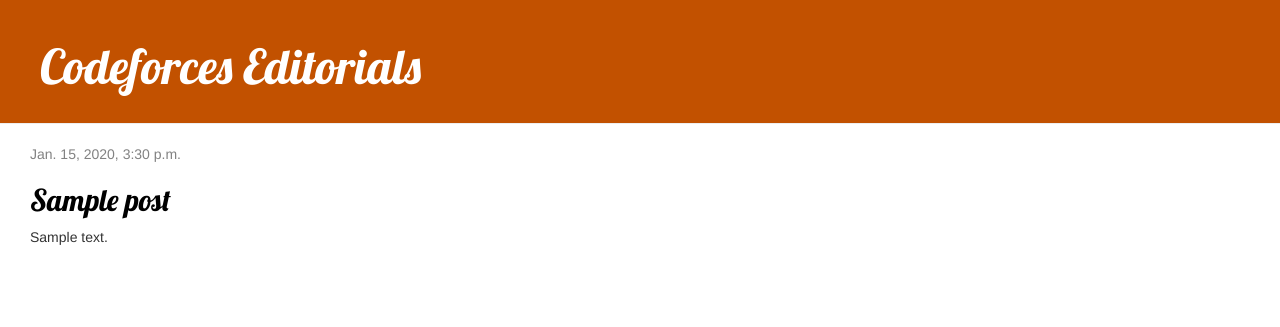
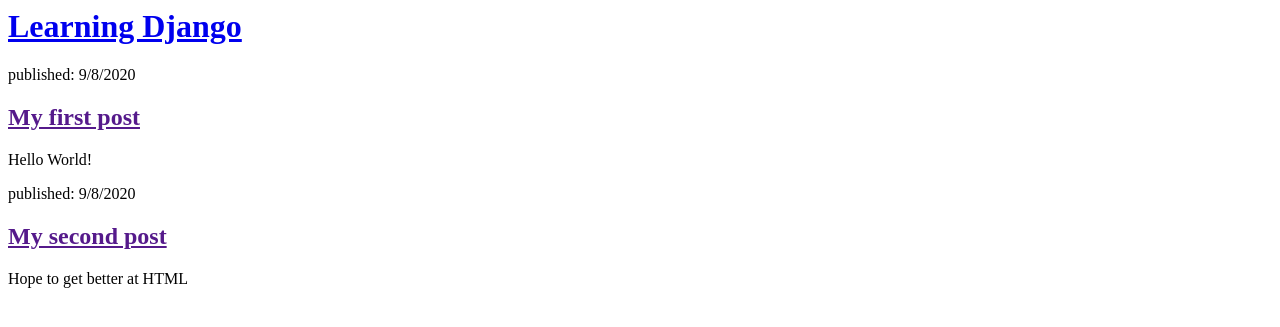
Before and after one commit to SiddharthaRoy1/First-Blog, a Django app: page / in a window 1280 px wide. Shown: the top 327 px of the page. Run offline with Django 3.2, Linux system fonts and the light colour scheme; tables that the repository leaves empty hold one stand-in row (values such as "Sample post"); some libraries are stand-ins or nearby versions.

Commit message:
Revert "Added view and template for detailed blog post as well as CSS forthe site."
This reverts commit 20a8968bf76899815e1926e12945b16556bdde9d.

```diff
--- a/blog/static/css/blog.css
+++ /dev/null
@@ -1,52 +0,0 @@
-h1 a, h2 a {
-    color: #FF8833;
-    font-family: 'Lobster';
-}
-
-
-.page-header {
-    background-color: #C25100;
-    margin-top: 0;
-    padding: 20px 20px 20px 40px;
-}
-
-.page-header h1, .page-header h1 a, .page-header h1 a:visited, .page-header h1 a:active {
-    color: #ffffff;
-    font-size: 36pt;
-    text-decoration: none;
-}
-
-.content {
-    margin-left: 15px;
-}
-
-h1, h2, h3, h4 {
-    font-family: 'Lobster', cursive;
-}
-
-.date {
-    color: #828282;
-}
-
-.save {
-    float: right;
-}
-
-.post-form textarea, .post-form input {
-    width: 100%;
-}
-
-.top-menu, .top-menu:hover, .top-menu:visited {
-    color: #ffffff;
-    float: right;
-    font-size: 26pt;
-    margin-right: 20px;
-}
-
-.post {
-    margin-bottom: 70px;
-}
-
-.post h2 a, .post h2 a:visited {
-    color: #000000;
-}
--- a/blog/templates/blog/base.html
+++ /dev/null
@@ -1,22 +0,0 @@
-{% load static %}
-<html>
-    <head>
-        <title>Shuvo's blog</title>
-        <link rel="stylesheet" href="//maxcdn.bootstrapcdn.com/bootstrap/3.2.0/css/bootstrap.min.css">
-        <link rel="stylesheet" href="//maxcdn.bootstrapcdn.com/bootstrap/3.2.0/css/bootstrap-theme.min.css">
-        <link rel="stylesheet" href="{% static 'css/blog.css' %}">
-        <link href="//fonts.googleapis.com/css?family=Lobster&subset=latin,latin-ext" rel="stylesheet" type="text/css">
-    </head>
-    <body>
-        <div class="page-header">
-            <h1><a href="/">Codeforces Editorials</a></h1>
-        </div>
-        <div class="content container">
-            <div class="row">
-                <div class="col-md-8">
-                    {% block content %}
-                    {% endblock %}
-                    </div>
-                </div>
-            </div>
-        </div>
--- a/blog/templates/blog/post_list.html
+++ b/blog/templates/blog/post_list.html
@@ -1,13 +1,22 @@
-{% extends 'blog/base.html' %}
+<html>
+    <head>
+        <title>Shuvo's blog</title>
+    </head>
+    <body>
+        <div>
+            <h1><a href="/">Learning Django</a></h1>
+        </div>
 
-{% block content %}
-    {% for post in posts %}
-        <div class="post">
-            <div class="date">
-                {{ post.published_date }}
-            </div>
-            <h2><a href="{% url 'post_detail' pk=post.pk %}">{{ post.title }}</a></h2>
-            <p>{{ post.text|linebreaksbr }}</p>
+        <div>
+            <p>published: 9/8/2020 </p>
+            <h2><a href="">My first post</a></h2>
+            <p>Hello World!</p>
         </div>
-    {% endfor %}
-{% endblock %}
+
+        <div>
+            <p>published: 9/8/2020 </p>
+            <h2><a href="">My second post</a></h2>
+            <p>Hope to get better at HTML</p>
+        </div>
+    </body>
+</html>
--- a/blog/urls.py
+++ b/blog/urls.py
@@ -3,5 +3,4 @@
 
 urlpatterns = [
     path('', views.post_list, name='post_list'),
-    path('post/<int:pk>/', views.post_detail, name='post_detail'),
 ]
--- a/blog/views.py
+++ b/blog/views.py
@@ -1,11 +1,4 @@
 from django.shortcuts import render
-from django.utils import timezone
-from .models import Post
-from django.shortcuts import render, get_object_or_404
+
 def post_list(request):
-    posts = Post.objects.filter(published_date__lte=timezone.now()).order_by('published_date')
-    return render(request, 'blog/post_list.html', {'posts':posts})
-
-def post_detail(request, pk):
-    post = get_object_or_404(Post, pk=pk)
-    return render(request, 'blog/post_detail.html', {'post': post})
+    return render(request, 'blog/post_list.html', {})
```
Also changed, not shown: blog/templates/blog/post_detail.html (deleted, +0 -13 lines).
